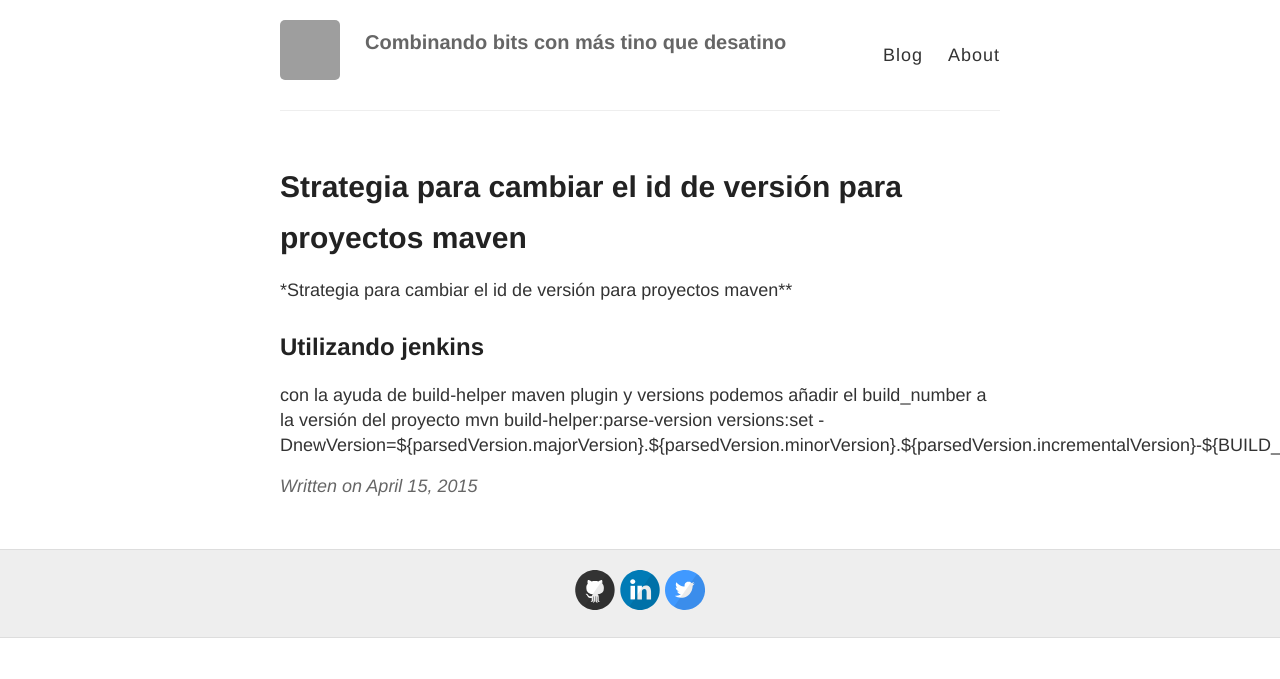
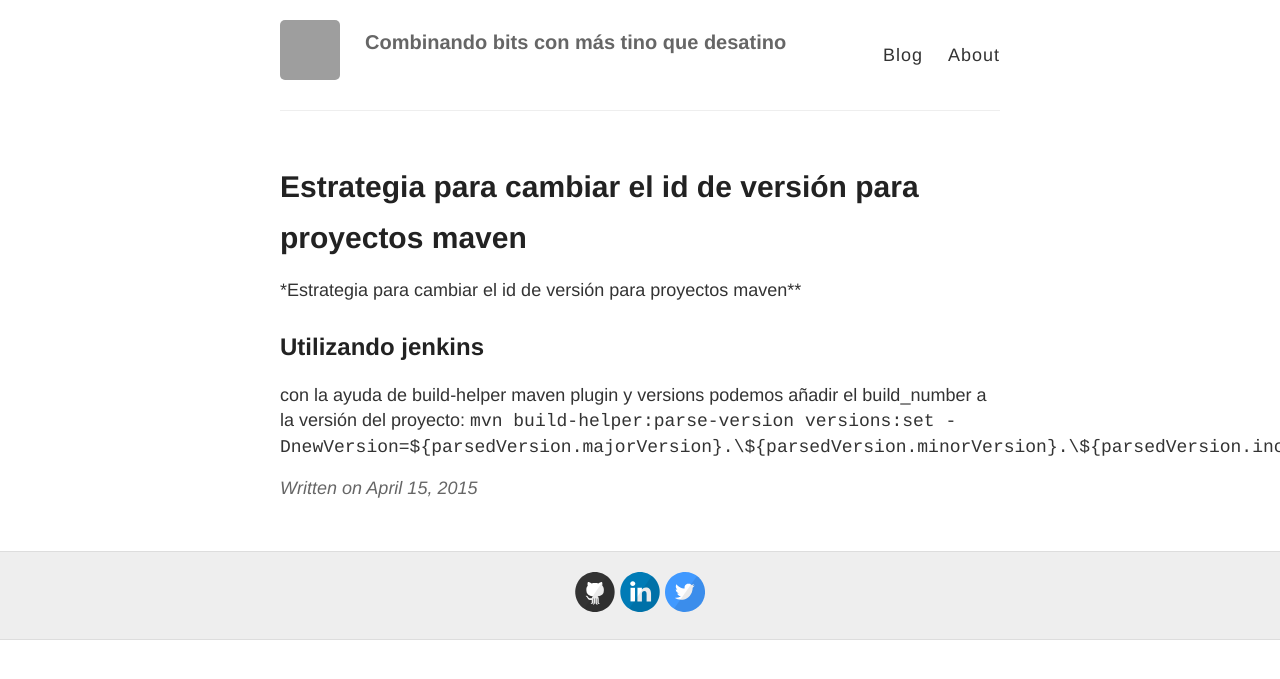
Before and after one commit to alpoza/alpoza.github.io, a Jekyll site: the page built from _posts/2015-4-15-maven-pom-version-estrategy.md, in a window 1280 px wide. Shown: the top 679 px of the page. Built offline with Jekyll 4.4.1, drawn with Linux system fonts in a browser that asks for light colours; Markdown is read by kramdown in place of the engine named in the settings; comment, search, counter and statistics services are not loaded; grey boxes are pictures that could not be loaded.

Commit message:
Update 2015-4-15-maven-pom-version-estrategy.md

```diff
--- a/_posts/2015-4-15-maven-pom-version-estrategy.md
+++ b/_posts/2015-4-15-maven-pom-version-estrategy.md
@@ -1,14 +1,14 @@
 ---
 layout: post
-title: "Strategia para cambiar el id de versión para proyectos maven"
+title: "Estrategia para cambiar el id de versión para proyectos maven"
 published: true
 Category: dev
 Tags: maven, jenkins, versions
 Authors: Alberto Poza
 Summary: distintas formas de versionar proyectos maven
 ---
-*Strategia para cambiar el id de versión para proyectos maven**
+*Estrategia para cambiar el id de versión para proyectos maven**
 
 ##Utilizando jenkins
-con la ayuda de build-helper maven plugin y versions podemos añadir el build_number a la versión del proyecto
-  mvn build-helper:parse-version versions:set -DnewVersion=${parsedVersion.majorVersion}.\${parsedVersion.minorVersion}.\${parsedVersion.incrementalVersion}-${BUILD_NUMBER}
+con la ayuda de build-helper maven plugin y versions podemos añadir el build_number a la versión del proyecto:
+`mvn build-helper:parse-version versions:set -DnewVersion=${parsedVersion.majorVersion}.\${parsedVersion.minorVersion}.\${parsedVersion.incrementalVersion}-${BUILD_NUMBER}`
```
